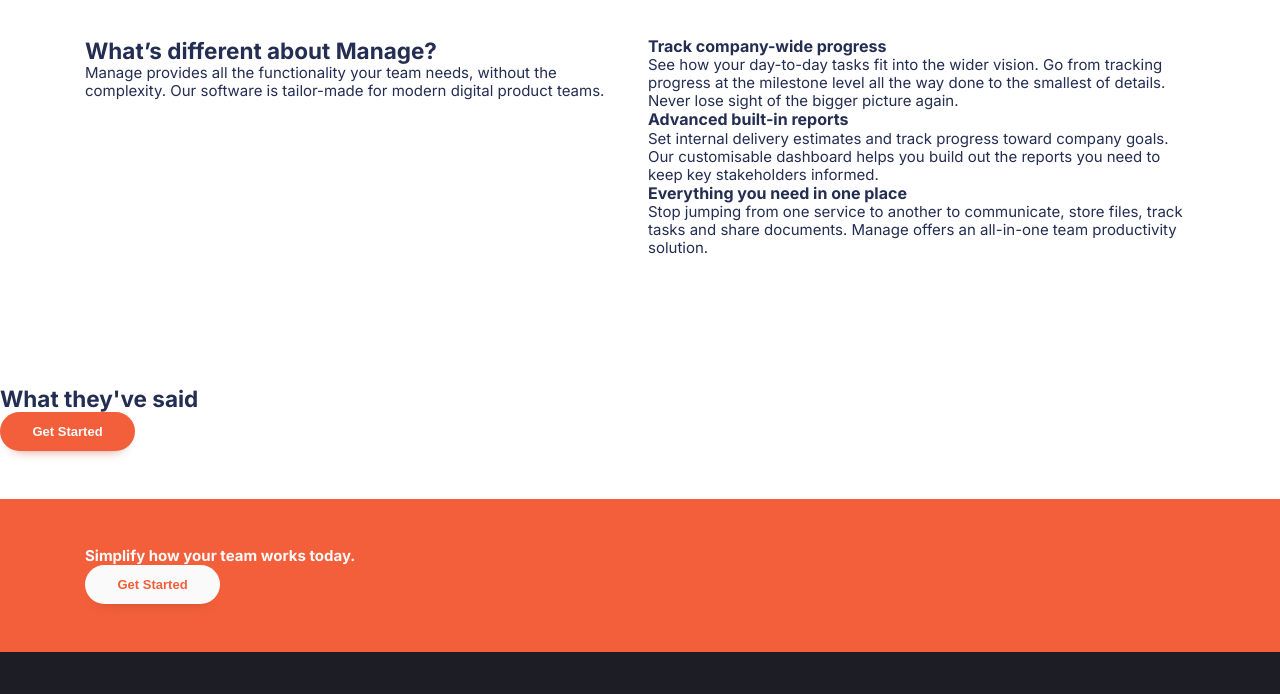
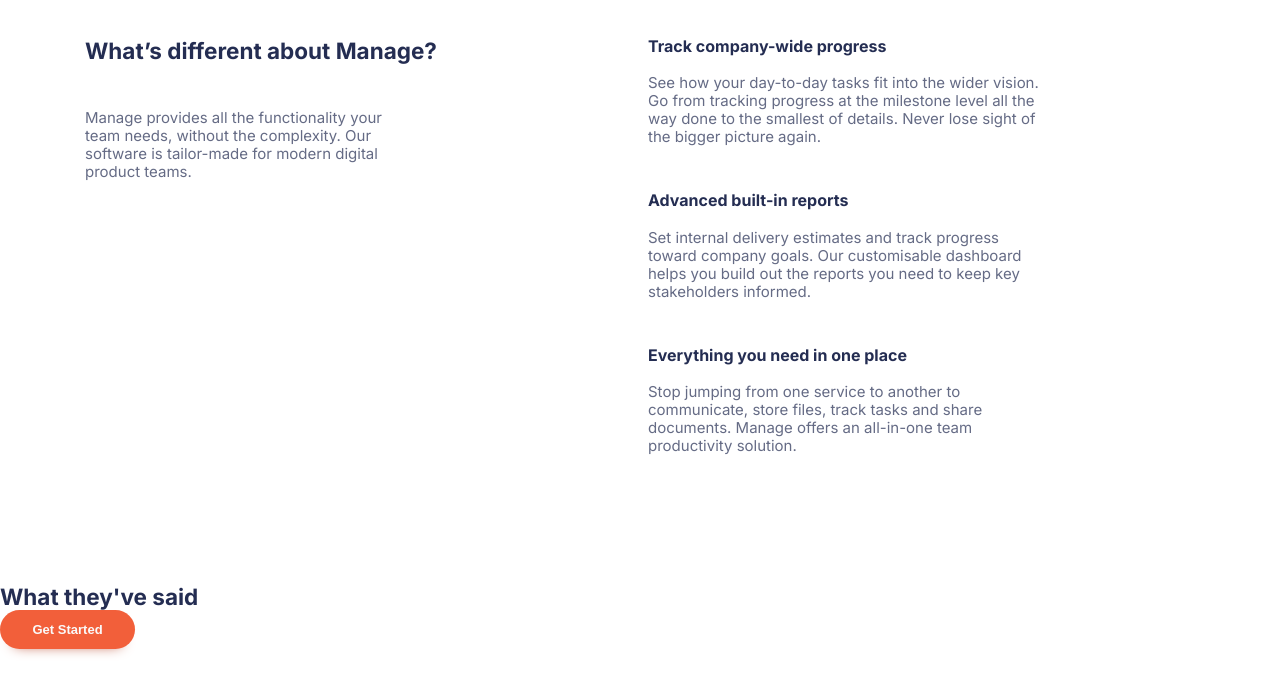
Before and after one commit to Taarts/fem-tutorial-css, a website built with Vite: page index.html in a window 1280 px wide. Shown: the part 770-1464 px from the top of the page. Built offline with nearby package versions, Linux system fonts and the light colour scheme.

Commit message:
spacing of the rhs

```diff
--- a/index.html
+++ b/index.html
@@ -40,7 +40,7 @@
 <section class="padding-block-900">
   <div class="container">
     <div class="even-columns">
-      <div>
+      <div class="flow">
         <h1 class="fs-primary-heading fw-bold">
           Bring everyone together to build better products.
         </h1>
@@ -56,21 +56,28 @@
 <section class="padding-block-900">
   <div class="container">
     <div class="even-columns">
-      <div>
+      <div class="flow">
         <h2 class="fs-secondary-heading fw-bold"> What’s different about Manage? </h2>
         <p>Manage provides all the functionality your team needs, without the complexity. Our software is tailor-made for modern digital product teams.</p>
       </div>
         <div>
-          <ul role="list" class="numbered-items">
-            <li><h3 class="fs-600 fw-bold">Track company-wide progress</h3>
-<p>See how your day-to-day tasks fit into the wider vision. Go from tracking progress at the milestone level all the way done to the smallest of details. Never lose sight of the bigger picture again.</p>
+          <ul role="list" class="numbered-items | flow" role="list">
+            <li>
+              <div class="flow" style="--flow-spacer: 1.2em">
+                <h3 class="fs-600 fw-bold">Track company-wide progress</h3>
+<p data-width="wide">See how your day-to-day tasks fit into the wider vision. Go from tracking progress at the milestone level all the way done to the smallest of details. Never lose sight of the bigger picture again.</p>
+</div>
             </li>
-            <li><h3 class="fs-600 fw-bold">Advanced built-in reports</h3>
-<p>Set internal delivery estimates and track progress toward company goals. Our customisable dashboard helps you build out the reports you need to keep key stakeholders informed.</p>
+            <li>
+              <div class="flow" style="--flow-spacer: 1.2em">
+              <h3 class="fs-600 fw-bold">Advanced built-in reports</h3>
+<p data-width="wide">Set internal delivery estimates and track progress toward company goals. Our customisable dashboard helps you build out the reports you need to keep key stakeholders informed.</p></div>
             </li>
-            <li><h3 class="fs-600 fw-bold">Everything you need in one place
+            <li>
+              <div class="flow" style="--flow-spacer: 1.2em">
+              <h3 class="fs-600 fw-bold">Everything you need in one place
             </h3>
-<p>Stop jumping from one service to another to communicate, store files, track tasks and share documents. Manage offers an all-in-one team productivity solution. </p>
+<p data-width="wide">Stop jumping from one service to another to communicate, store files, track tasks and share documents. Manage offers an all-in-one team productivity solution. </p> </div>
             </li>
           </ul>
       </div>
@@ -109,7 +116,7 @@
     </div>
     <div>
       <nav class="footer-nav">
-        <ul aria-label="Footer" role="list">
+        <ul class="flow" style="--flow-spacer: 1.2em" aria-label="Footer" role="list">
           <li><a href=""></a>Home</li>
           <li><a href=""></a>Product</li>
           <li><a href=""></a>Pricing</li>
--- a/src/style.css
+++ b/src/style.css
@@ -123,32 +123,21 @@
   }
 }
 
-/* at 9:20-ish - Kevin Powell "Build a responsive websites with HTML & CSS|Part three: General Styling */
-.container {
-  --max-width: 1110px;
-  --padding: 1rem;
-
-  width: min(var(--max-width), 100% - (var(--padding)*2));
-  margin-inline: auto;
-}
-
-.even-columns {
-  display: grid;
-  gap: 1rem;
-}
-
-@media (min-width: 50em) {
-.even-columns {
-  grid-auto-flow: column;
-  grid-auto-columns: 1fr;
-}
-}
 
 /* General styling */
 body {
   font-size: var( --fs-body);
   font-family: var(--ff-body);
   color: var(--clr-primary-400);
+}
+
+p:not([class]) {
+  opacity: 0.7;
+  max-width: 32ch;
+}
+
+p[data-width="wide"] {
+  max-width: 42ch;
 }
 /* button */
 
@@ -284,6 +273,31 @@
   border: 0;
 }
 
+/* at 9:20-ish - Kevin Powell "Build a responsive websites with HTML & CSS|Part three: General Styling */
+.container {
+  --max-width: 1110px;
+  --padding: 1rem;
+
+  width: min(var(--max-width), 100% - (var(--padding)*2));
+  margin-inline: auto;
+}
+
+.flow > * + * {
+  margin-top: var(--flow-spacer, 3em);
+}
+
+.even-columns {
+  display: grid;
+  gap: 1rem;
+}
+
+@media (min-width: 50em) {
+.even-columns {
+  grid-auto-flow: column;
+  grid-auto-columns: 1fr;
+}
+}
+
 .text-primary-400 {
   color: var(--clr-primary-400)
 }
```
